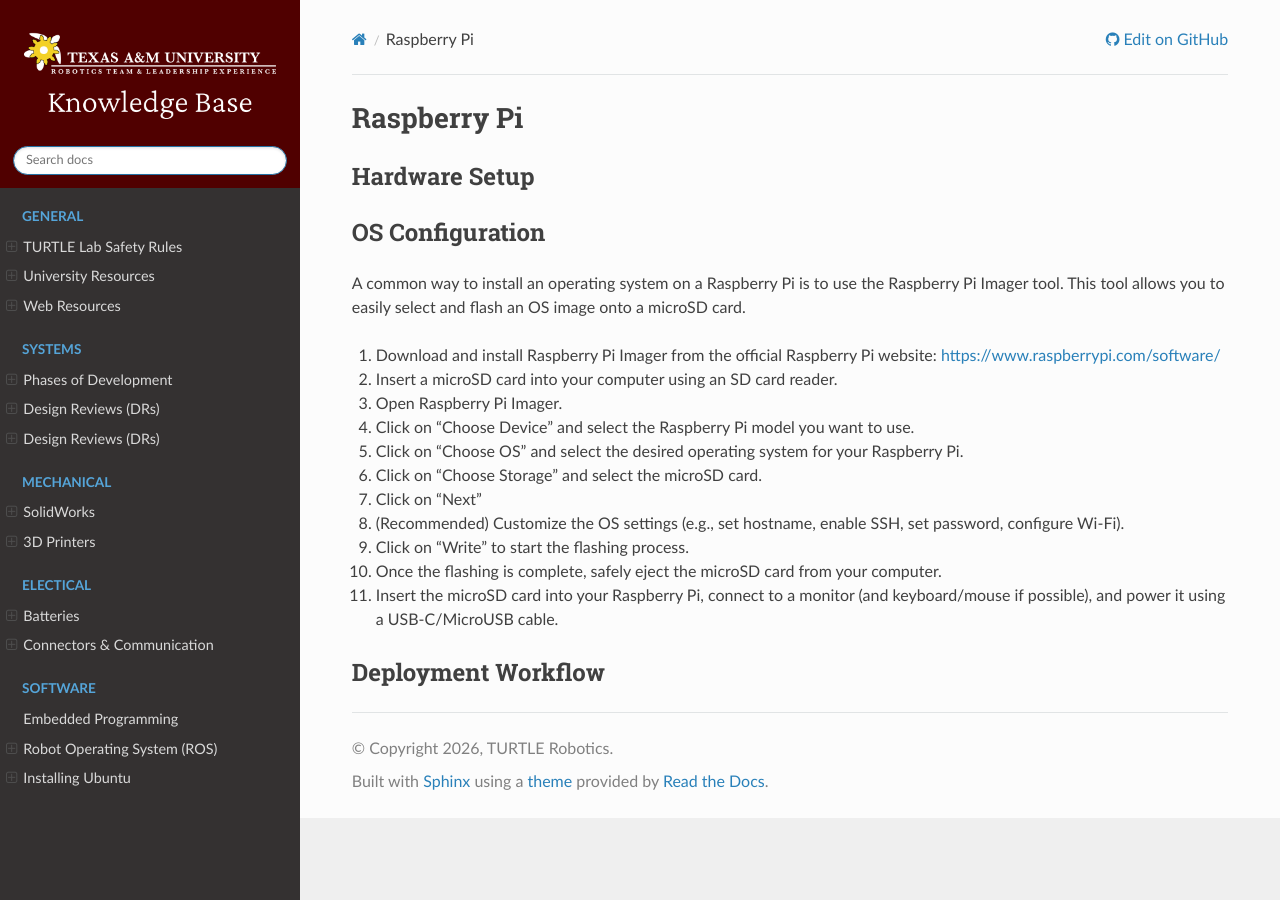
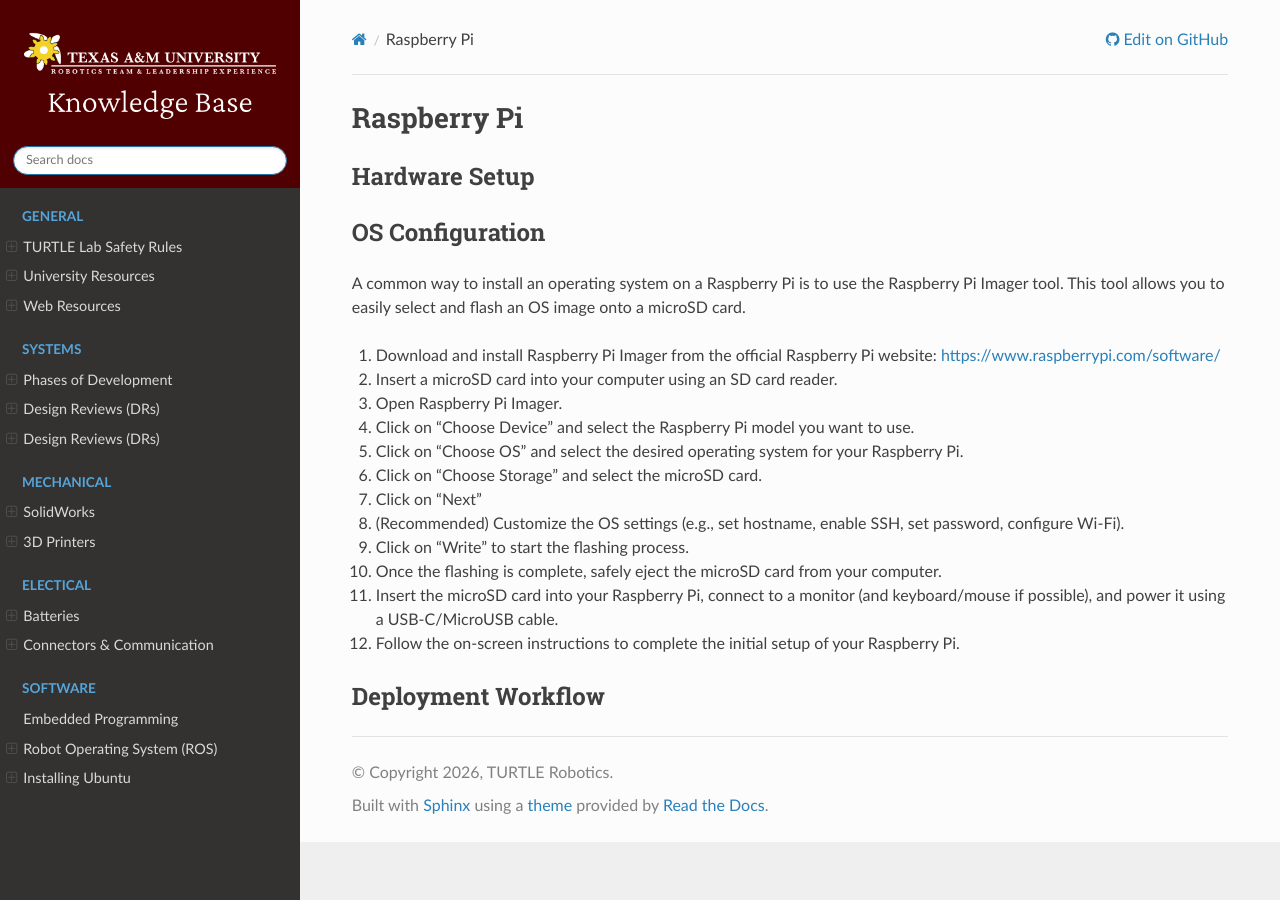
Before and after one commit to turtle-robotics/TURTLE-Knowledge-Base, a Sphinx documentation site: the page built from docs/source/Programming_and_Software/raspi.rst, in a window 1280 px wide. Built offline with Sphinx 7.4.7 and the Read the Docs theme 3.1.0, drawn with Linux system fonts in a browser that asks for light colours.

Commit message:
correction raspi

```diff
--- a/docs/source/Programming_and_Software/raspi.rst
+++ b/docs/source/Programming_and_Software/raspi.rst
@@ -24,6 +24,7 @@
 9. Click on "Write" to start the flashing process.
 10. Once the flashing is complete, safely eject the microSD card from your computer.
 11. Insert the microSD card into your Raspberry Pi, connect to a monitor (and keyboard/mouse if possible), and power it using a USB-C/MicroUSB cable.
+12. Follow the on-screen instructions to complete the initial setup of your Raspberry Pi.
 
 .. todo::
 
```
